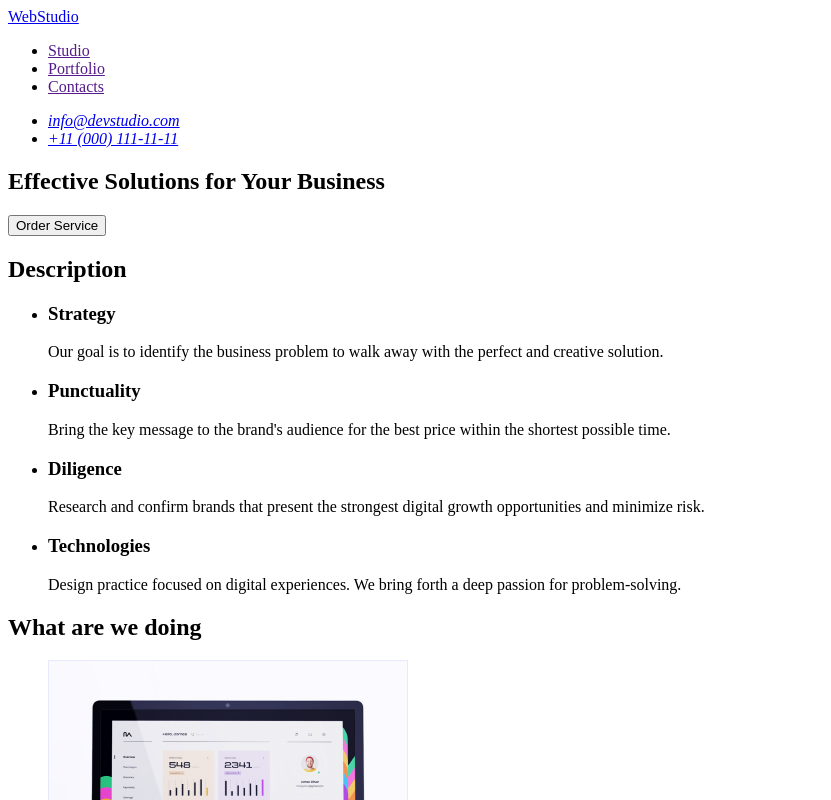
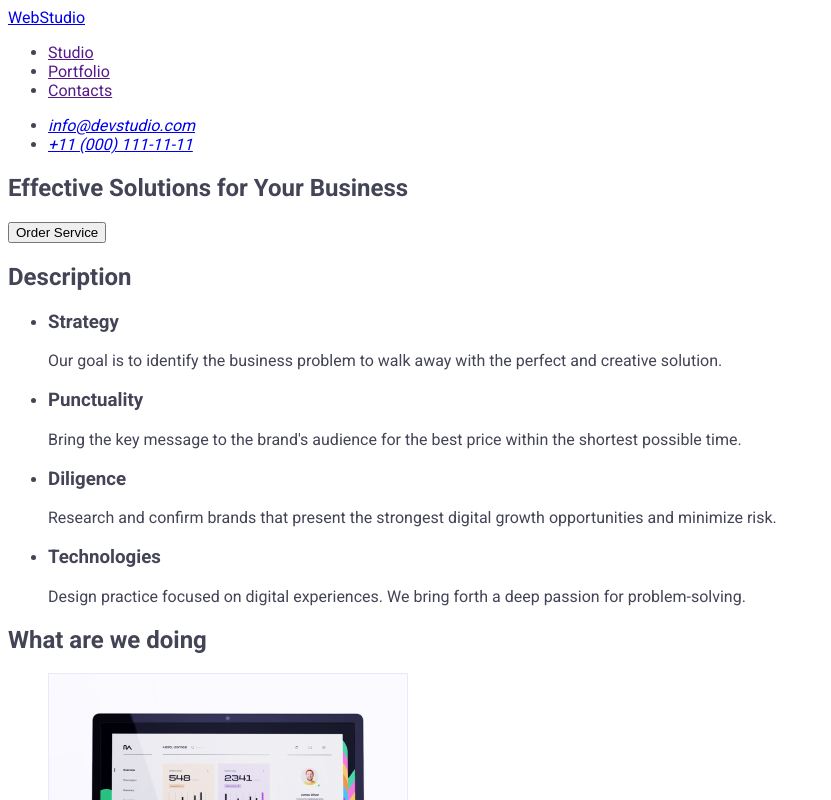
Before and after one commit to Startonio/goit-markup-hw-02, a plain HTML site: page index.html in a window 1280 px wide. Shown: the top 800 px of the page, without its empty margins (0-831 px from the left). Drawn offline with Linux system fonts and the light colour scheme.

Commit message:
добавив стиль в боді через html

```diff
--- a/index.html
+++ b/index.html
@@ -10,6 +10,13 @@
     <link rel="preconnect" href="https://fonts.gstatic.com" crossorigin>
     <link href="https://fonts.googleapis.com/css2?family=Raleway:wght@800&family=Roboto:wght@400;500;700&display=swap"
         rel="stylesheet">
+    <style>
+        body {
+            font-family: "Roboto", sans-serif;
+            color: #434455;
+            background-color: var(--bg-color);
+        }
+    </style>
     <link rel="stylesheet" href="./CSS/styles.css">
 </head>
 
```
